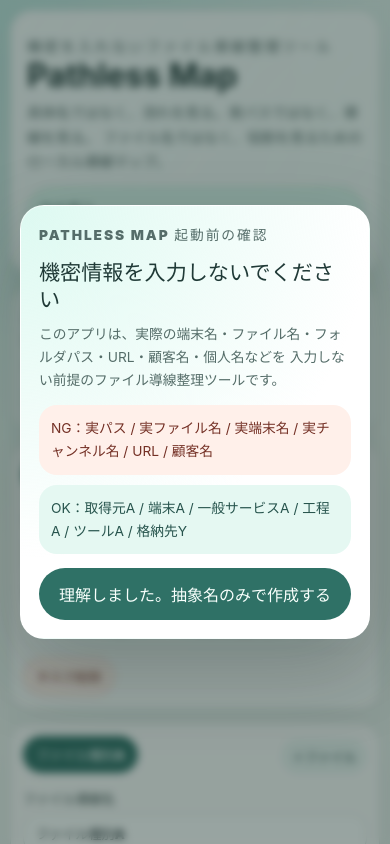
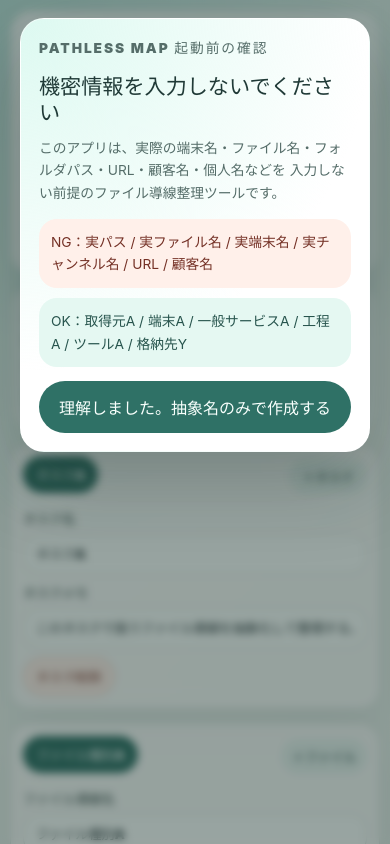
Before and after one commit to Ryohei0Otsuka/pathless-map, a React (Vite) app: page / in a window 390 px wide. Shown: the top 844 px of the page. Built offline with nearby package versions, Linux system fonts and the light colour scheme.

Commit message:
fix: show mobile notice near initial viewport top

```diff
--- a/src/App.css
+++ b/src/App.css
@@ -1251,16 +1251,17 @@
   }
 
   .notice-backdrop {
-    place-items: center;
+    place-items: start center;
     padding: 14px;
-    padding-top: max(14px, env(safe-area-inset-top));
+    padding-top: max(18px, env(safe-area-inset-top));
     padding-bottom: max(14px, env(safe-area-inset-bottom));
+    overflow-y: auto;
   }
 
   .notice-card {
     width: min(350px, calc(100vw - 28px));
-    max-height: calc(100svh - 28px);
-    margin: 0 auto;
+    max-height: calc(100svh - 32px);
+    margin: 0 auto 20px;
     padding: 18px;
     border-radius: 24px;
   }
```
